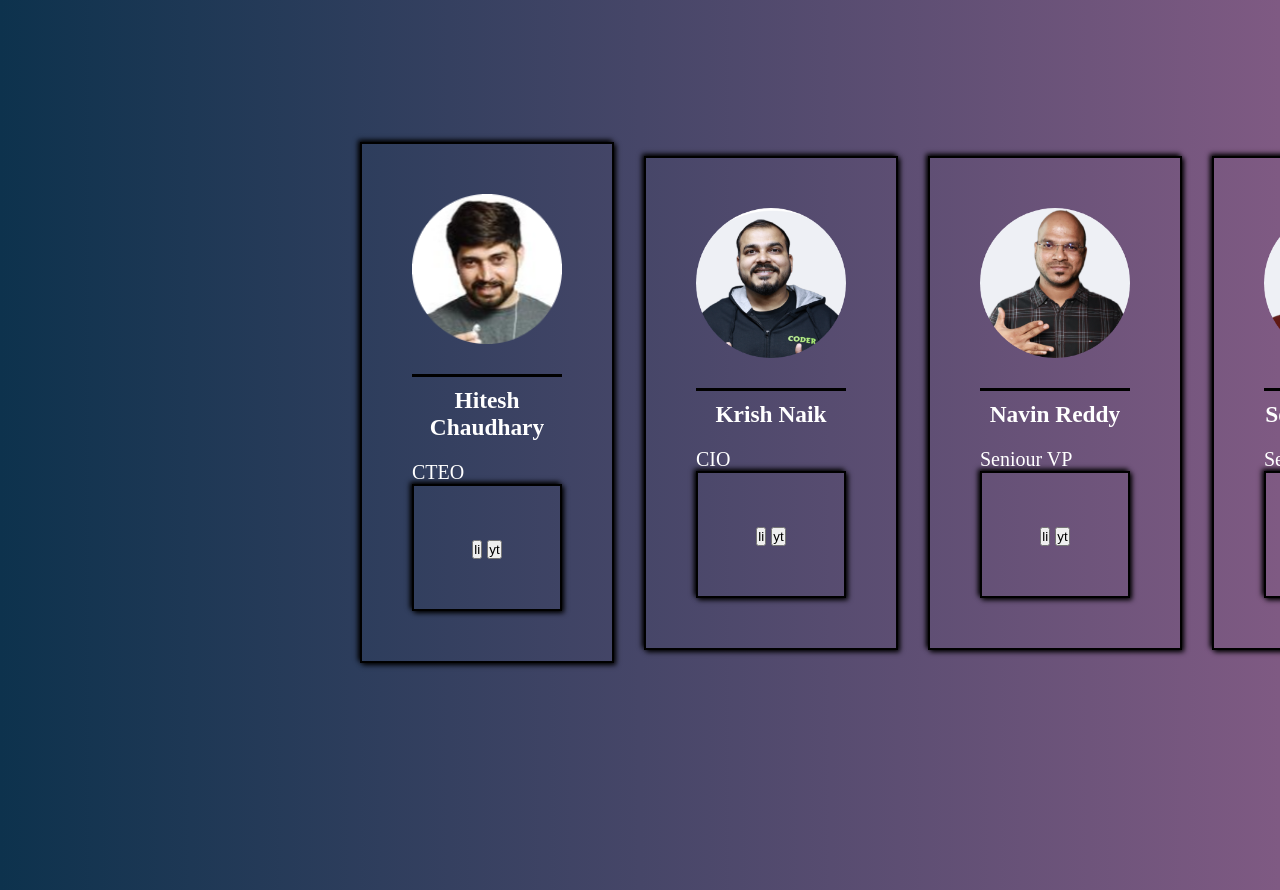
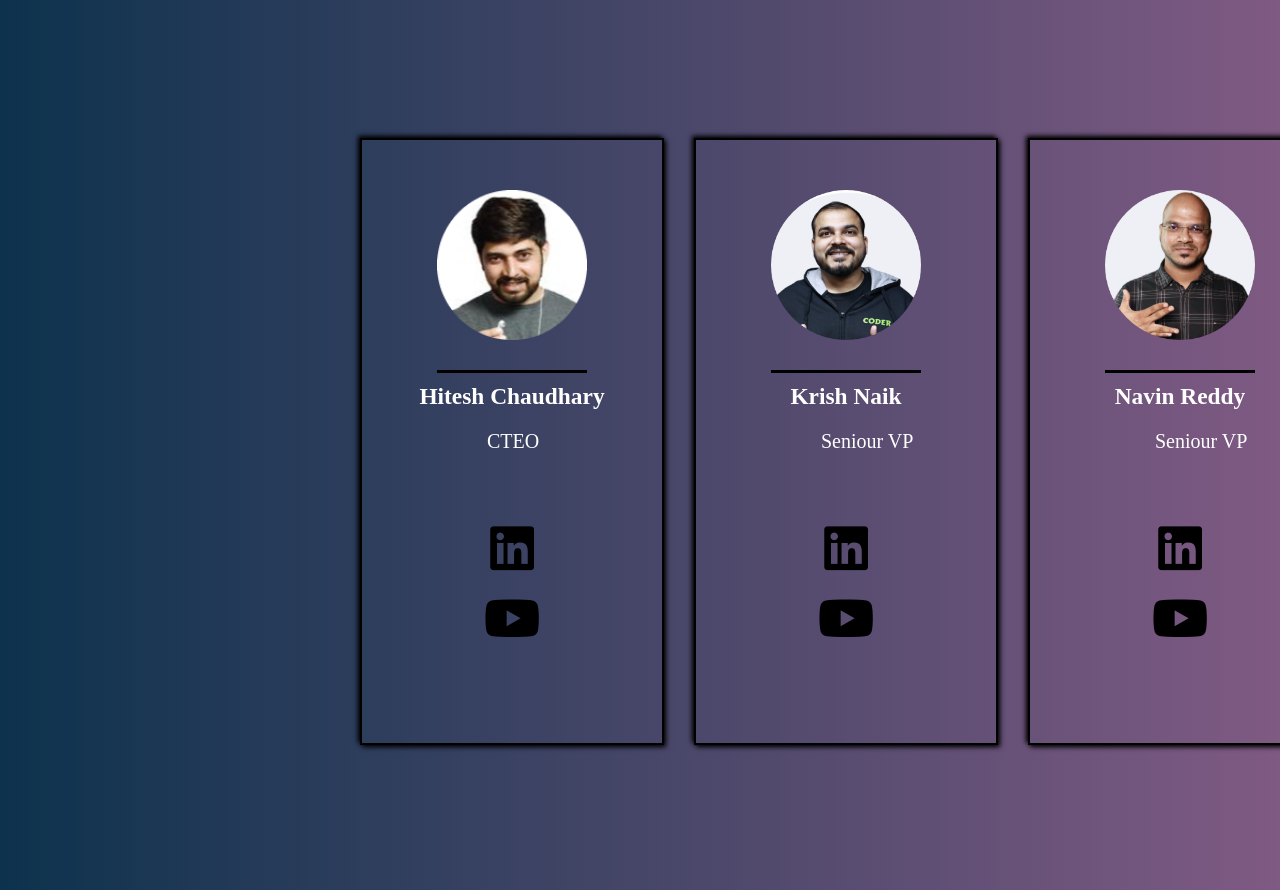
Before and after one commit to princekumarpaswan/iNeuron-hackthon, a plain HTML site: page index.html in a window 1280 px wide. Shown: the part 4760-5650 px from the top of the page. Drawn offline with Linux system fonts and the light colour scheme.

Commit message:
added icons

```diff
--- a/index.html
+++ b/index.html
@@ -6,6 +6,7 @@
     <meta name="viewport" content="width=device-width, initial-scale=1.0">
     <link rel="stylesheet" href="https://cdnjs.cloudflare.com/ajax/libs/font-awesome/6.1.2/css/all.min.css" integrity="sha512-1sCRPdkRXhBV2PBLUdRb4tMg1w2YPf37qatUFeS7zlBy7jJI8Lf4VHwWfZZfpXtYSLy85pkm9GaYVYMfw5BC1A==" crossorigin="anonymous" referrerpolicy="no-referrer" />
     <title>iNeuron-io</title>
+
     <link rel="stylesheet" href="style.css">
 </head>
 <body>
@@ -380,43 +381,43 @@
             <div class="gridhall">
 
 
-                <div>
+                <div class="divl">
                     <img src="sec9/HIT.png" alt="img">
                     <h3>Hitesh Chaudhary</h3>
                     <p>CTEO</p>
                     <div>
-                        <button><a href="#"></a>li</button>
-                        <button><a href="#"></a>yt</button>
+                        <button><a href="#"></a><i class="fab fa-linkedin"></i></button>
+                        <button><a href="#"></a><i class="fab fa-youtube"></i></button>
                     </div>
                 </div>
 
-                <div>
+                <div class="divl">
                     <img src="sec9/Mask Group 18.png" alt="img">
                     <h3>Krish Naik</h3>
-                    <p>CIO</p>
+                    <p>Seniour VP</p>
                     <div>
-                        <button><a href="#"></a>li</button>
-                        <button><a href="#"></a>yt</button>
+                        <button><a href="#"></a><i class="fab fa-linkedin"></i></button>
+                        <button><a href="#"></a><i class="fab fa-youtube"></i></button>
                     </div>
                 </div>
 
-                <div>
+                <div class="divl">
                     <img src="sec9/Mask Group 19.png" alt="img">
                     <h3>Navin Reddy</h3>
                     <p>Seniour VP</p>
                     <div>
-                        <button><a href="#"></a>li</button>
-                        <button><a href="#"></a>yt</button>
+                        <button><a href="#"></a><i class="fab fa-linkedin"></i></button>
+                        <button><a href="#"></a><i class="fab fa-youtube"></i></button>
                     </div>
                 </div>
 
-                <div>
+                <div class="divl">
                     <img src="sec9/Mask Group 20.png" alt="img">
                     <h3>Sourav Shukla</h3>
                     <p>Seniour VP</p>
                     <div>
-                        <button><a href="#"></a>li</button>
-                        <button><a href="#"></a>yt</button>
+                        <button><a href="#"></a><i class="fab fa-linkedin"></i></button>
+                        <button><a href="#"></a><i class="fab fa-youtube"></i></button>
                     </div>
                 </div>
 
--- a/style.css
+++ b/style.css
@@ -754,7 +754,8 @@ nav ul .prince ul{
 .gridhall div h3{
     margin-top: 5px;
 }
-.gridhall div{
+.gridhall .divl{
+    text-align: center;
     border: #000 solid 2px;
    box-shadow: #000 2px 2px 5px, #000 -2px -2px 5px;;
 }
@@ -765,6 +766,22 @@ nav ul .prince ul{
     transition: 0.3s;
     transform: 0.3s;
     transition-delay: 0.1s;
+}
+.divl button{
+    display: flex;
+    justify-content: center;
+    margin-top: 20px;
+    font-size: 50px;
+    width: 100px;
+    background-color: transparent;
+    border: none;
+}
+.divl p{
+    margin-top: 80px !;
+    display: flex;
+    text-align: center;
+    margin-left: 75px;
+
 }
 
 
```
